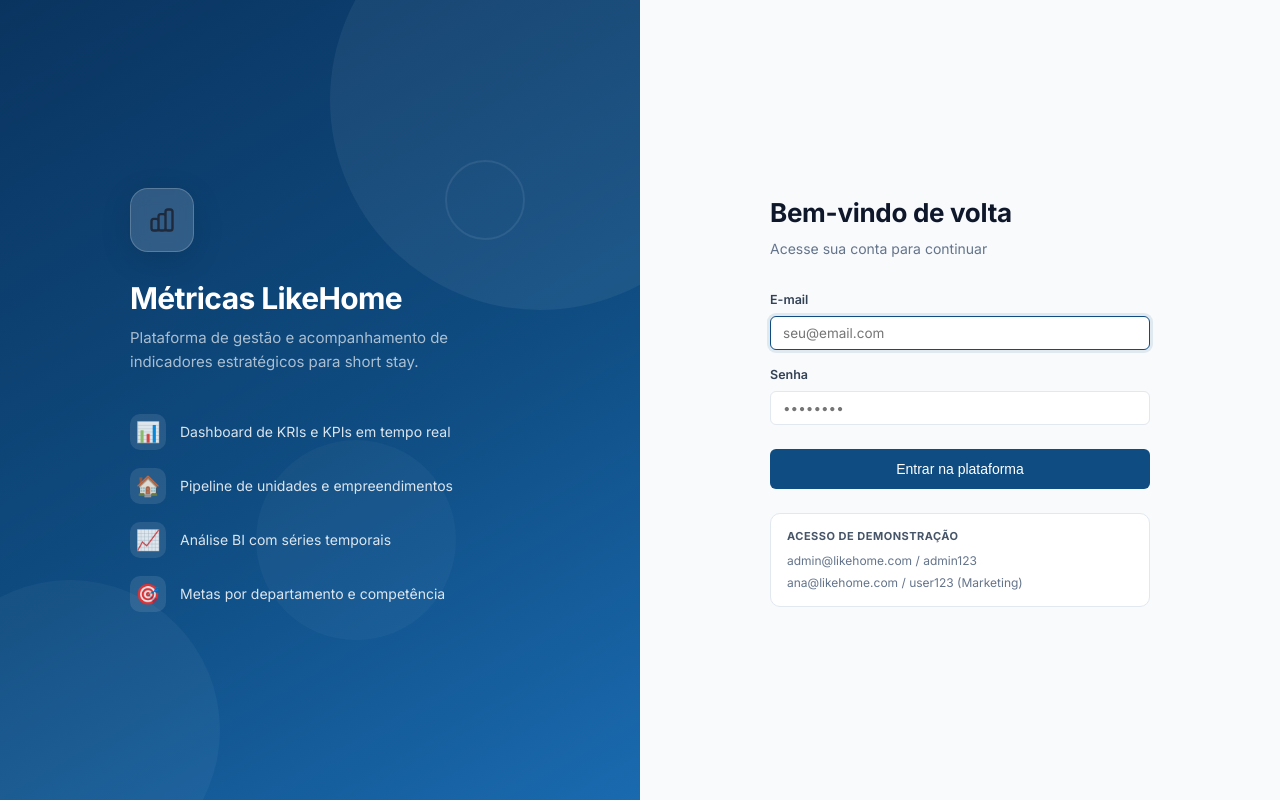
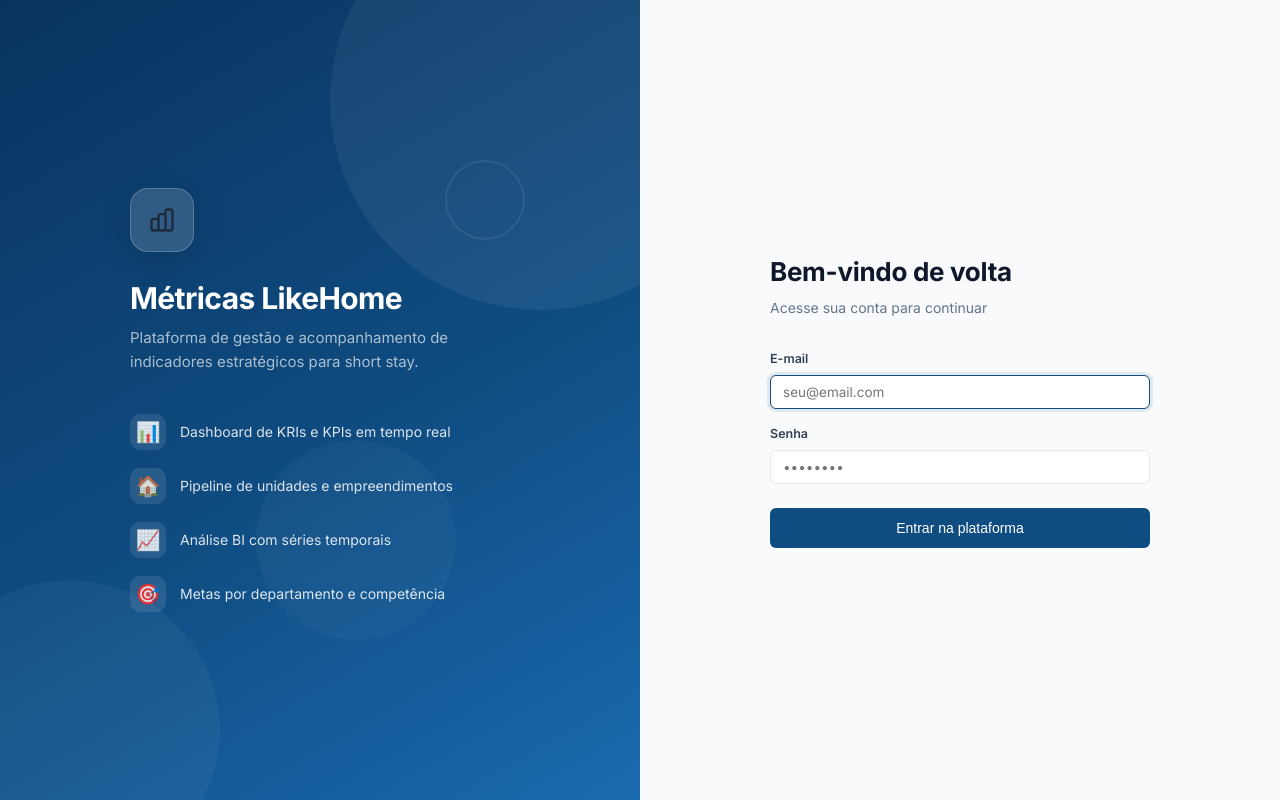
Before and after one commit to developsouza/metricas-likehome, a React (Vite) app in the folder frontend/: page /login in a window 1280 px wide. Built offline with nearby package versions, Linux system fonts and the light colour scheme.

Commit message:
refactor: remover informações de acesso de demonstração do formulário de login

```diff
--- a/frontend/src/pages/auth/Login.jsx
+++ b/frontend/src/pages/auth/Login.jsx
@@ -114,12 +114,6 @@
                             {loading ? "Entrando..." : "Entrar na plataforma"}
                         </button>
                     </form>
-
-                    <div className="login-demo-box">
-                        <strong>Acesso de demonstração</strong>
-                        <span>admin@likehome.com / admin123</span>
-                        <span>ana@likehome.com / user123 (Marketing)</span>
-                    </div>
                 </div>
             </div>
         </div>
```
